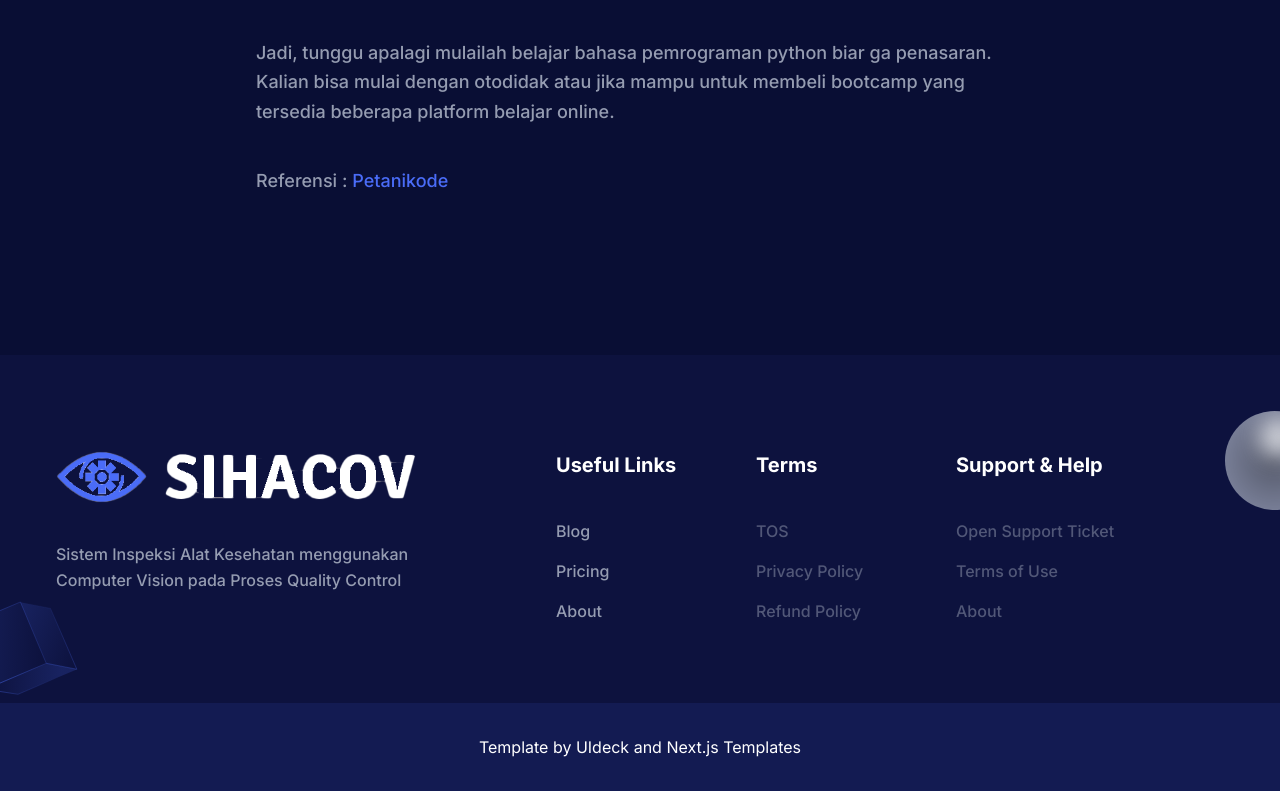
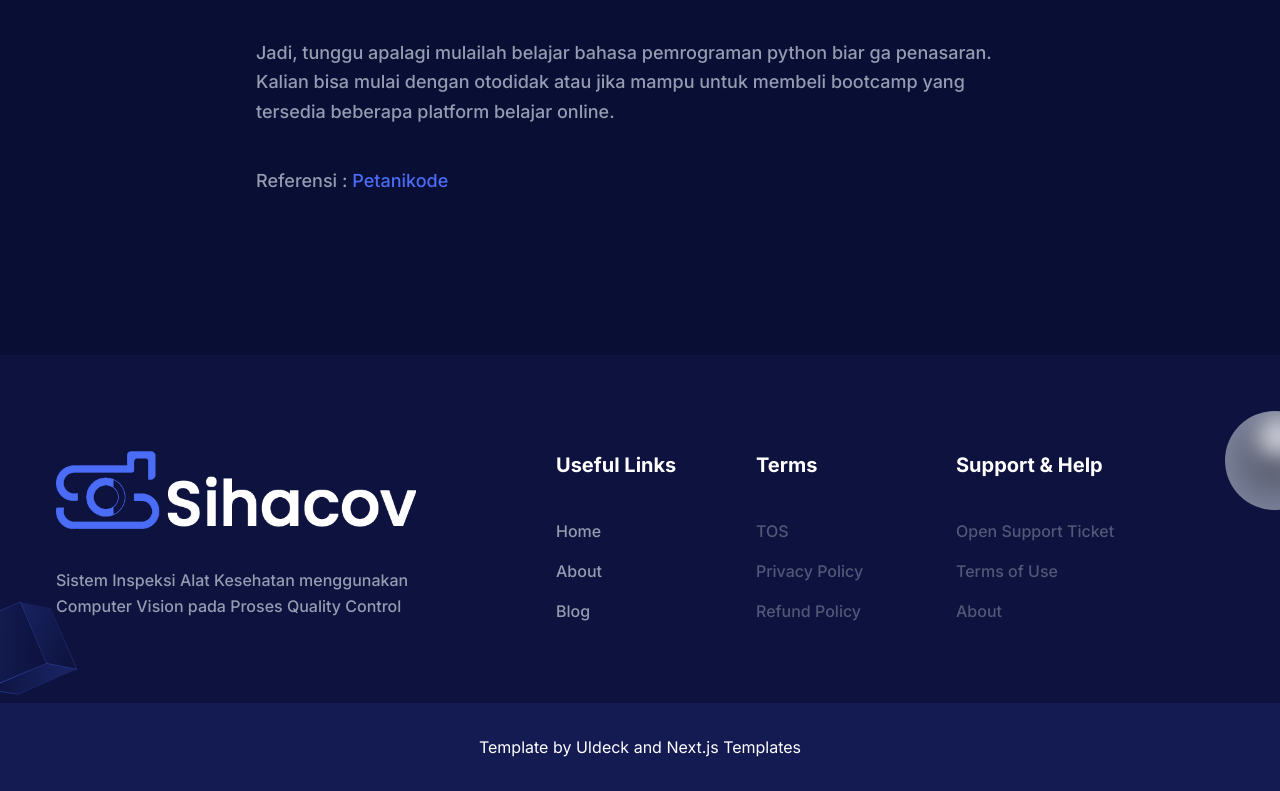
Before and after one commit to MukhlisMaulanaA/nextjs, a Next.js app: page /blog-details/blog1 in a window 1280 px wide. Shown: the part 2391-3182 px from the top of the page. Built offline with nearby package versions, Linux system fonts and the light colour scheme.

Commit message:
update: logo and footer

```diff
--- a/components/Footer/index.tsx
+++ b/components/Footer/index.tsx
@@ -104,25 +104,25 @@ const Footer = () => {
                       className="mb-4 inline-block text-base font-medium text-body-color hover:text-primary"
                     >
                       {" "}
-                      Blog{" "}
+                      Home{" "}
                     </a>
                   </li>
                   <li>
                     <a
-                      href="/"
+                      href="/about"
                       className="mb-4 inline-block text-base font-medium text-body-color hover:text-primary"
                     >
                       {" "}
-                      Pricing{" "}
+                      About{" "}
                     </a>
                   </li>
                   <li>
                     <a
-                      href="/"
+                      href="/blog"
                       className="mb-4 inline-block text-base font-medium text-body-color hover:text-primary"
                     >
                       {" "}
-                      About{" "}
+                      Blog{" "}
                     </a>
                   </li>
                 </ul>
--- a/components/Gallery/SingleGallery.tsx
+++ b/components/Gallery/SingleGallery.tsx
@@ -10,8 +10,8 @@ const SingleGallery = ({ gallery }: { gallery: Gallery }) => {
         className="wow fadeInUp relative overflow-hidden rounded-md bg-white shadow-one dark:bg-dark" data-wow-delay=".1s">
         <Image src={image} alt="gallery1" fill />
         <div className="px-8 py-10 relative z-10 w-full border-4 border-gray-200 bg-white opacity-0 hover:opacity-70 duration-300">
-          <h1 className="title-font text-2xl font-medium text-gray-900 mb-3">{title}</h1>
-          <a href="">{date}</a>
+          <h1 className="title-font text-dark text-2xl font-medium text-gray-900 mb-3">{title}</h1>
+          <a href="" className="text-dark">{date}</a>
           <p className="invisible leading-relaxed">Photo booth fam kinfolk cold-pressed sriracha leggings jianbing microdosing tousled waistcoat.</p>
         </div>
       </div>
```
Also changed, not shown: public/images/logo/sihacov.png, public/images/logo/sihacov2.png.
